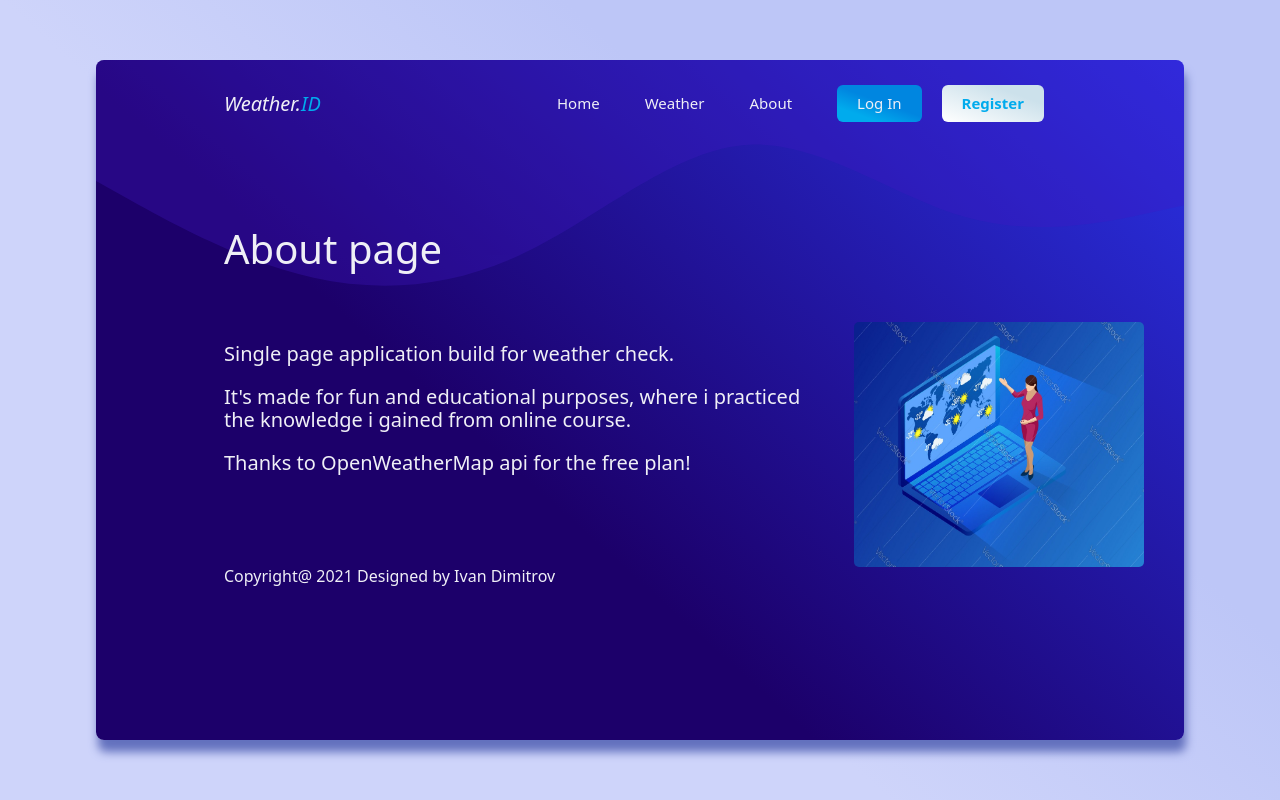
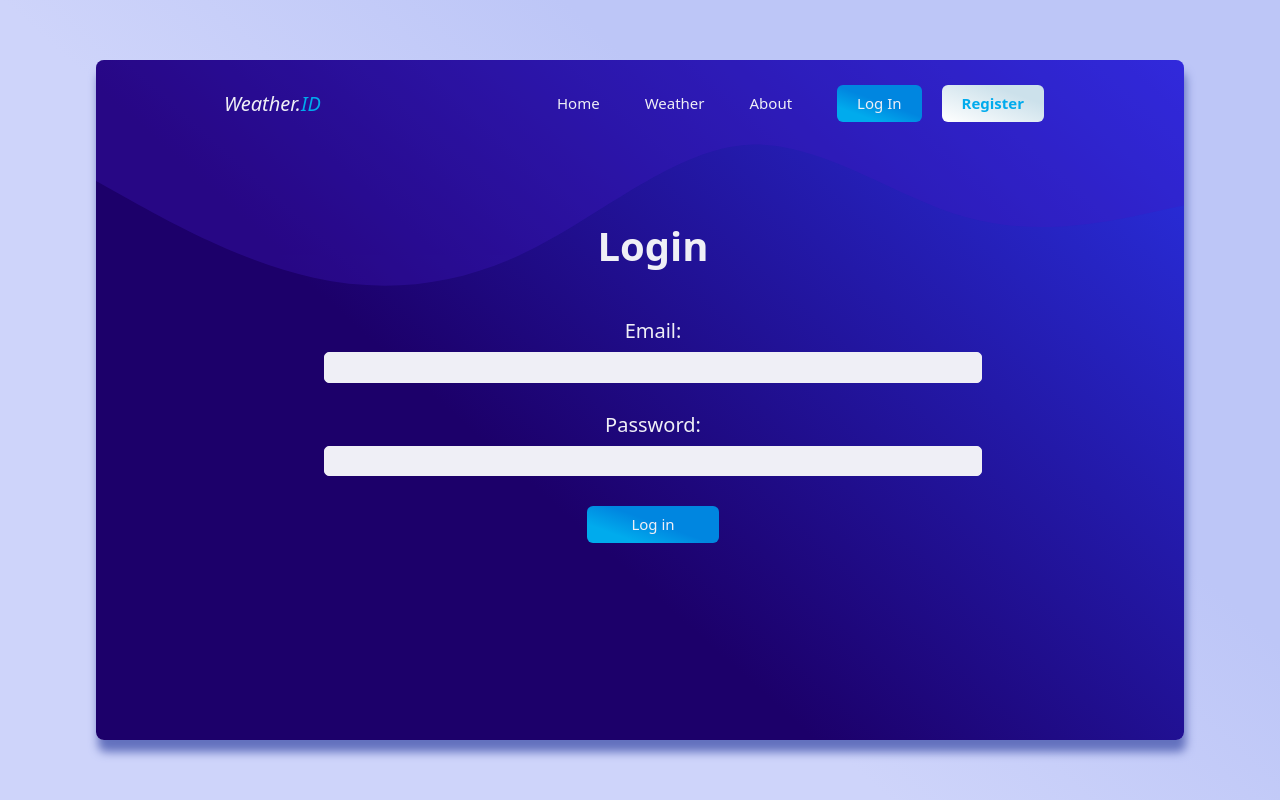
Before and after one commit to dimitrovivan/Weather-App, a plain HTML site: page index.html in a window 1280 px wide. Drawn offline with Linux system fonts and the light colour scheme.

Commit message:
Added login page

```diff
--- a/index.html
+++ b/index.html
@@ -26,16 +26,16 @@
             <li class="top-navigation__list-item"><a href="/about"
                 class="top-navigation__link flex flex--centered">About</a></li>
             <li class="top-navigation__list-item"><a href="/login"
-                class="top-navigation__btn flex flex--centered btn btn--primary">Log In</a></li>
+                class="top-navigation__btn btn btn--primary">Log In</a></li>
             <li class="top-navigation__list-item"><a href="/register"
-                class="top-navigation__btn flex flex--centered btn btn--secondary">Register</a></li>
+                class="top-navigation__btn btn btn--secondary">Register</a></li>
           </ul>
         </nav>
       </header>
       <main>
         <!--
              /about page
-          -->
+
         <div class="about-page flex flex--column">
 
           <div class="about-page__header">
@@ -56,6 +56,24 @@
           <div class="about-page__footer">Copyright@ 2021 Designed by Ivan Dimitrov</div>
 
         </div>
+                  -->
+
+        <!-- login page -->
+
+        <div class="login-page flex flex--column">
+          <div class="login-page__header">
+            <h1>Login</h1>
+          </div>
+          <div class="login-page__main">
+            <form class="submit-form">
+              <label for="email"><h5>Email:</h5></label>
+              <input type="email" class="loginEmail" name="email">
+              <label for="lname"><h5>Password:</h5></label>
+              <input type="text"  class="loginPassword" name="password">
+              <a href="/" class="btn btn--primary">Log in</a>
+          </form>
+          </div>
+        </div>
       </main>
     </div>
   </div>
--- a/main.scss
+++ b/main.scss
@@ -16,3 +16,7 @@
 @import './style/05-Components/button';
 @import './style/05-Components/about';
 @import './style/05-Components/main';
+@import './style/05-Components/login';
+@import './style/05-Components/submit-form';
+
+@import './style/06-Utilities/text';
--- a/style/05-Components/_about.scss
+++ b/style/05-Components/_about.scss
@@ -30,7 +30,4 @@
         }
     }
 
-    &__footer {
-
-    }
 }
--- a/style/05-Components/_button.scss
+++ b/style/05-Components/_button.scss
@@ -1,6 +1,9 @@
 .btn {
   padding: 10px 20px;
   border-radius: 6px;
+  display: flex;
+  justify-content: center;
+  align-items: center;
 
   &:hover {
     box-shadow: 0px 3px 7px 0.1px black;
--- /dev/null
+++ b/style/05-Components/_login.scss
@@ -0,0 +1,13 @@
+.login-page {
+    max-width: 70%;
+    margin-left: 10rem;
+
+    &__header {
+
+        h1 {
+            text-align: center;
+            margin: 2rem auto 5rem;
+        }
+    }
+
+}
--- a/style/05-Components/_main.scss
+++ b/style/05-Components/_main.scss
@@ -1,5 +1,5 @@
 main {
     position: relative;
     z-index: 1;
-    margin: 50px 0;
+    margin: 30px 0;
 }
--- /dev/null
+++ b/style/05-Components/_submit-form.scss
@@ -0,0 +1,33 @@
+.submit-form {
+
+    display: flex;
+    flex-flow: column wrap;
+
+    h5 {
+        text-align: center;
+        margin: 0 0 1rem;
+        font-weight: 300;
+    }
+
+    input {
+        display: flex;
+        justify-content: center;
+        padding: 5px 0px 5px 10px;
+        margin-bottom: 3rem;
+        outline: none;
+        background-color: $primary-white;
+        border: 1px solid $primary-white;
+        border-radius: 5px;
+        transition: transform 200ms ease;
+
+        &:hover {
+            cursor: pointer;
+            transform: scale(1.01);
+        }
+    }
+
+    a {
+        margin: 0 auto;
+        width: 20%;
+    }
+}
--- /dev/null
+++ b/style/06-Utilities/_text.scss
@@ -0,0 +1,3 @@
+.text-centered {
+    text-align: center;
+}
```
Also changed, not shown: main.css, 1 other file.
